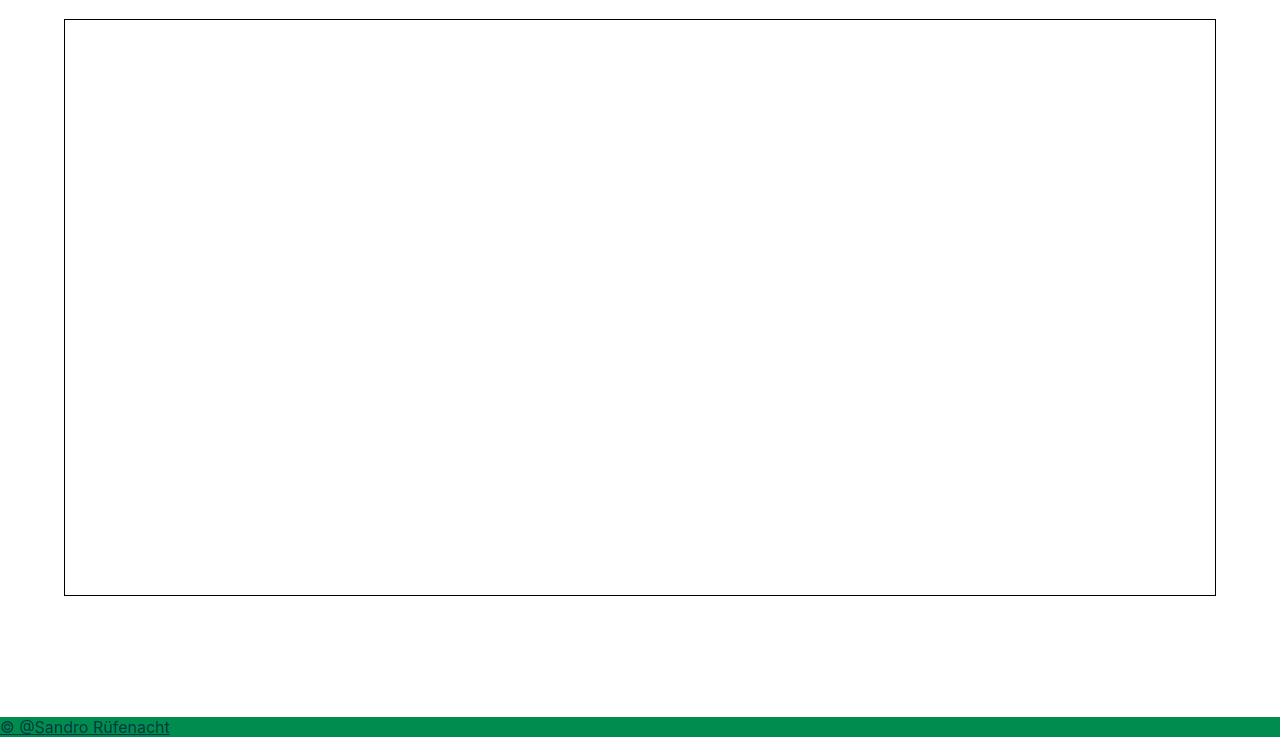
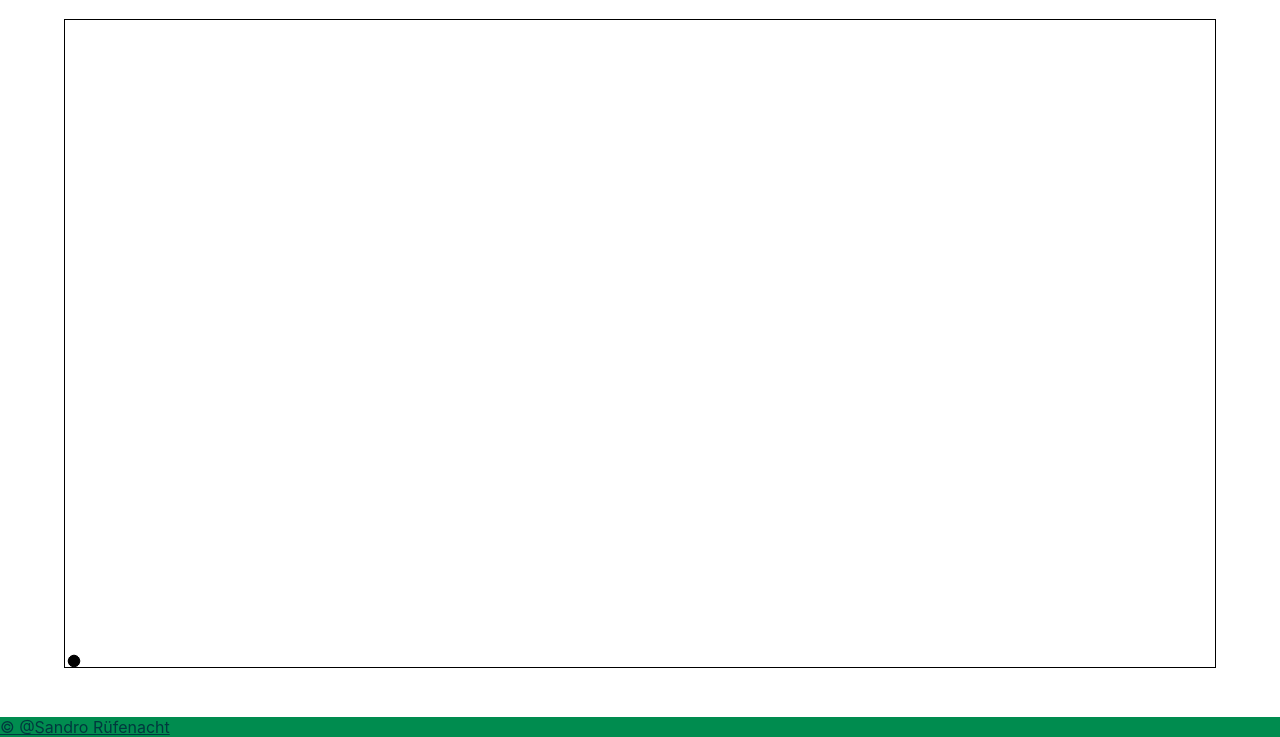
Before and after one commit to Ruesa18/Super-Pong, a plain HTML site: page index.html in a window 1280 px wide. Shown: the part 63-800 px from the top of the page. Drawn offline with Linux system fonts and the light colour scheme.

Commit message:
implement simple physics and a falling ball

```diff
--- a/index.html
+++ b/index.html
@@ -6,6 +6,10 @@
     <meta name="viewport" content="width=device-width, initial-scale=1.0">
     <title>Super Pong</title>
     <link rel="stylesheet" href="css/main.css">
+
+    <script src="js/GameObject.js"></script>
+    <script src="js/Ball.js"></script>
+    <script src="js/Game.js"></script>
 </head>
 <body>
     <header>
@@ -13,7 +17,7 @@
     </header>
     <main>
         <div id="super-pong-game">
-            <canvas id="playground"></canvas>
+            <canvas id="playground" width="1920" height="1080"></canvas>
         </div>
     </main>
     <footer>
--- /dev/null
+++ b/js/Ball.js
@@ -0,0 +1,21 @@
+class Ball extends GameObject {
+
+    update(gravity, timeEvolved, maxX, maxY) {
+        this.ySpeed += gravity * timeEvolved / 100;
+
+        this.x += this.xSpeed;
+        this.y += this.ySpeed;
+
+        this.x = this.x >= maxX - this.width ? maxX - this.width : this.x;
+        this.y = this.y >= maxY - this.height ? maxY - this.height : this.y;
+    }
+
+    draw(context) {
+        context.beginPath();
+        context.fillStyle = this.fillColor;
+        context.strokeStyle = this.strokeColor;
+        context.arc(this.x, this.y, this.height, 0, 2 * Math.PI);
+        context.fill();
+        context.stroke();
+    }
+}
--- /dev/null
+++ b/js/Game.js
@@ -0,0 +1,38 @@
+class Game {
+    context;
+    gameInterval;
+    intervalTime = 500;
+    gameObjects = [];
+    gravity = 9.81;
+    sizeX;
+    sizeY;
+
+    constructor(context, sizeX, sizeY) {
+        this.context = context;
+        this.sizeX = sizeX;
+        this.sizeY = sizeY;
+    }
+
+    start() {
+        this.gameInterval = setInterval(() => {
+            this.tick()
+        }, this.intervalTime);
+    }
+
+    tick() {
+        this.clear();
+
+        for(let gameObject of this.gameObjects) {
+            gameObject.update(this.gravity, this.intervalTime, this.sizeX, this.sizeY);
+            gameObject.draw(this.context);
+        }
+    }
+
+    stop() {
+        clearInterval(this.gameInterval);
+    }
+
+    clear() {
+        this.context.clearRect(0, 0, this.sizeX, this.sizeY);
+    }
+}
--- /dev/null
+++ b/js/GameObject.js
@@ -0,0 +1,25 @@
+class GameObject {
+    x;
+    y;
+    height;
+    width;
+    xSpeed = 0;
+    ySpeed = 0;
+    fillStyle = "#000";
+    strokeStyle = "#000";
+
+    constructor(x = 0, y = 0, height = 10, width = 10) {
+        this.x = x;
+        this.y = y;
+        this.height = height;
+        this.width = width;
+    }
+
+    update(gravity, timeEvolved, maxX, maxY) {
+        throw new Error("Method 'update()' not implemented!");
+    }
+
+    draw(context) {
+        throw new Error("Method 'update()' not implemented!");
+    }
+}
--- a/js/main.js
+++ b/js/main.js
@@ -1 +1,8 @@
 let $playground = document.querySelector("#playground");
+
+let game = new Game($playground.getContext("2d"), $playground.width, $playground.height);
+
+let ball = new Ball(15, 15);
+game.gameObjects.push(ball);
+
+game.start();
```
